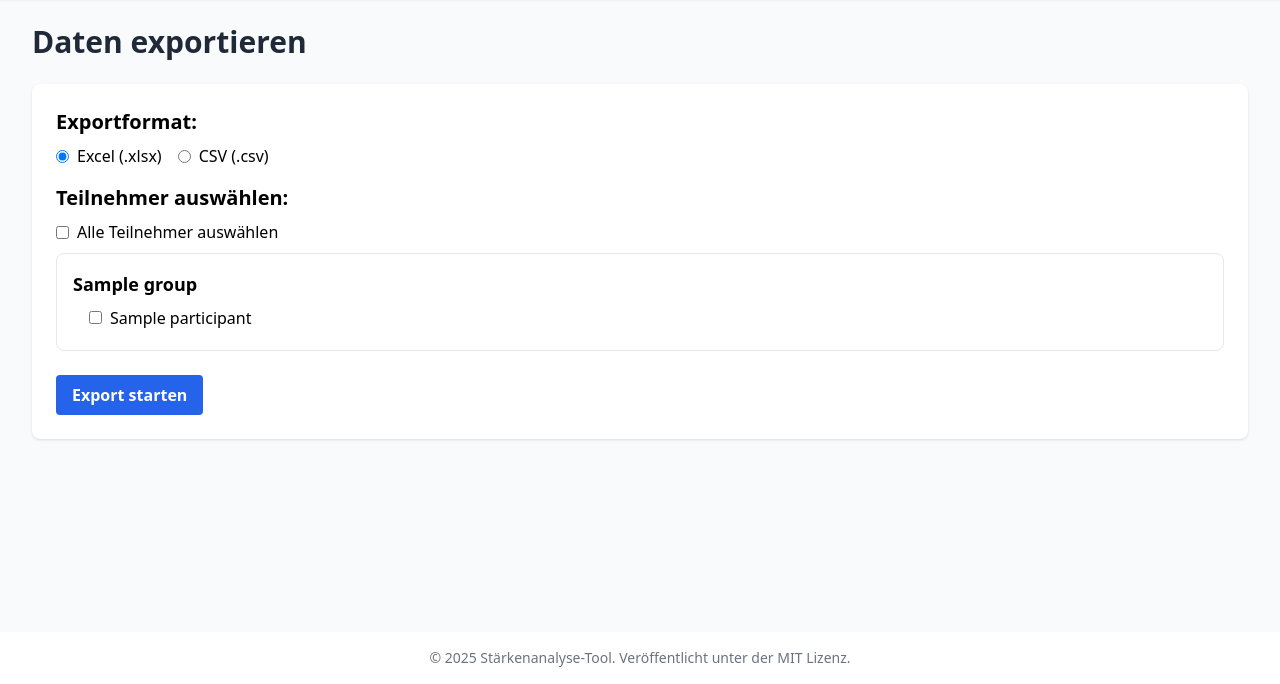
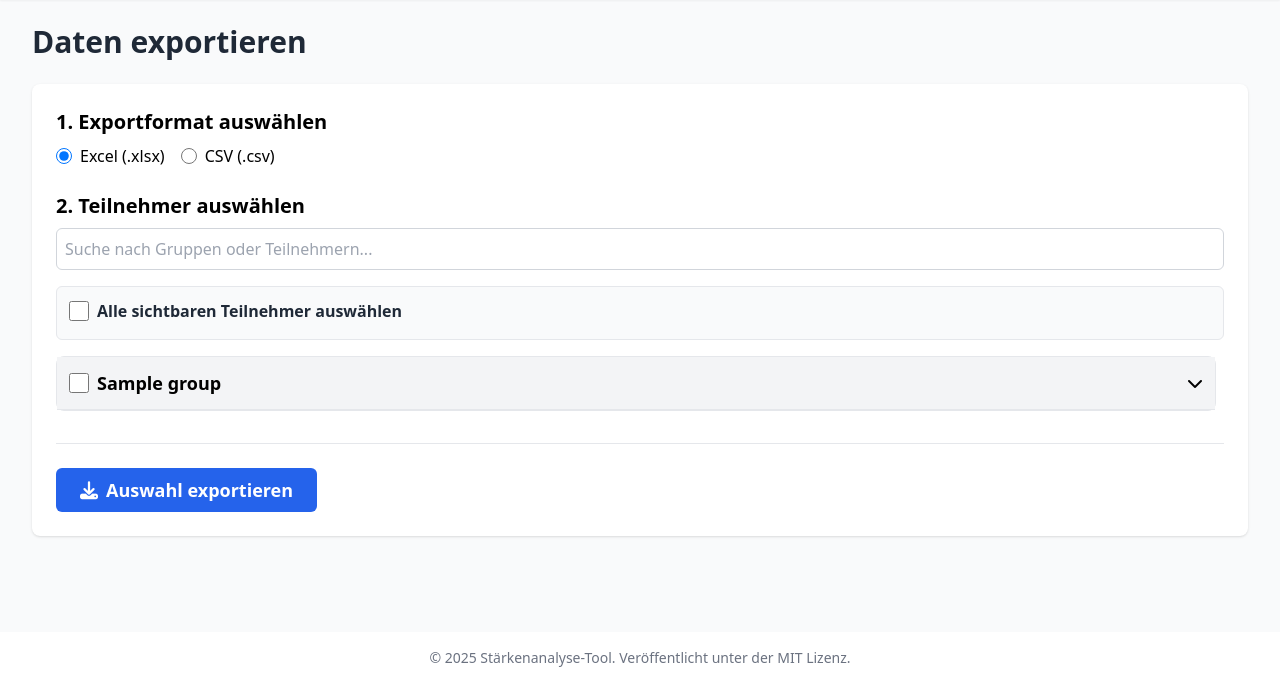
Before and after one commit to kreusch-vartmann/staerkenanalyse-app, a Flask app: template templates/export_selection.html in a window 1280 px wide. Shown: the part 116-800 px from the top of the page. Run offline with Flask 3, Linux system fonts and the light colour scheme; the template is opened without the code that fills it: most values are stand-ins (such as "Sample title", 1, 10 or a date in 2020); some libraries are stand-ins or nearby versions.

Commit message:
shows participants name in report cockpit, improved export

```diff
--- a/templates/export_selection.html
+++ b/templates/export_selection.html
@@ -7,70 +7,185 @@
 
 <div class="bg-white rounded-lg shadow p-6 mb-6">
     <form action="{{ url_for('data_io.export_data') }}" method="post" id="exportForm">
-        <div class="mb-4">
-            <h3 class="text-xl font-semibold mb-2">Exportformat:</h3>
+
+        <div class="mb-6">
+            <h3 class="text-xl font-semibold mb-2">1. Exportformat auswählen</h3>
             <div class="flex space-x-4">
                 <label class="inline-flex items-center">
-                    <input type="radio" name="format" value="xlsx" checked class="form-radio text-blue-600">
+                    <input type="radio" name="format" value="xlsx" checked class="form-radio text-blue-600 h-4 w-4">
                     <span class="ml-2">Excel (.xlsx)</span>
                 </label>
                 <label class="inline-flex items-center">
-                    <input type="radio" name="format" value="csv" class="form-radio text-blue-600">
+                    <input type="radio" name="format" value="csv" class="form-radio text-blue-600 h-4 w-4">
                     <span class="ml-2">CSV (.csv)</span>
                 </label>
             </div>
         </div>
 
+        <div>
+            <h3 class="text-xl font-semibold mb-2">2. Teilnehmer auswählen</h3>
+
             <div class="mb-4">
-            <h3 class="text-xl font-semibold mb-2">Teilnehmer auswählen:</h3>
-            <div class="mb-2">
-                <label class="inline-flex items-center">
-                    <input type="checkbox" id="selectAll" class="form-checkbox text-blue-600">
-                    <span class="ml-2 font-medium">Alle Teilnehmer auswählen</span>
-                </label>
-                <input type="hidden" name="select_all_data" id="selectAllData" value="false">
+                <input type="text" id="search-input" placeholder="Suche nach Gruppen oder Teilnehmern..." class="w-full p-2 border border-gray-300 rounded-md">
             </div>
 
-            <div id="groupsContainer" class="space-y-4">
-                {% if groups_with_participants %}
-                    {% for group in groups_with_participants %}
-                        <div class="border rounded-lg p-4">
-                            <h4 class="font-semibold text-lg mb-2">{{ group.name }}</h4>
-                            <div class="ml-4">
-                                {% if group.participants %}
-                                    {% for participant in group.participants %}
-                                        <div class="mb-1">
+            <div class="mb-4 p-3 rounded-md bg-gray-50 border">
                 <label class="inline-flex items-center">
-                                                <input type="checkbox" name="participant_ids" value="{{ participant.id }}" class="form-checkbox text-blue-600 participant-checkbox">
-                                                <span class="ml-2">{{ participant.name }}</span>
+                    <input type="checkbox" id="select-all" class="form-checkbox h-5 w-5 text-blue-600 rounded">
+                    <span class="ml-2 font-bold text-gray-800">Alle sichtbaren Teilnehmer auswählen</span>
                 </label>
             </div>
+
+            <div id="groups-container" class="space-y-4 max-h-[60vh] overflow-y-auto pr-2">
+                {% for group in groups_with_participants %}
+                <div class="group-item border rounded-lg" data-group-name="{{ group.name | lower }}">
+                    <div class="group-header bg-gray-100 p-3 border-b cursor-pointer flex justify-between items-center">
+                        <label class="inline-flex items-center cursor-pointer">
+                            <input type="checkbox" class="form-checkbox h-5 w-5 text-blue-600 rounded group-checkbox" data-group-id="{{ group.id }}">
+                            <h4 class="ml-2 font-semibold text-lg">{{ group.name }}</h4>
+                        </label>
+                        <i class="fas fa-chevron-down transition-transform"></i>
+                    </div>
+                    <div class="participants-list hidden p-4 ml-4">
+                        {% for p in group.participants %}
+                        <div class="participant-item mb-1" data-participant-name="{{ p.name | lower }}">
+                            <label class="inline-flex items-center">
+                                <input type="checkbox" name="participant_ids" value="{{ p.id }}" class="form-checkbox text-blue-600 participant-checkbox" data-group-id="{{ group.id }}">
+                                <span class="ml-2">{{ p.name }}</span>
+                            </label>
+                        </div>
+                        {% else %}
+                        <p class="text-sm text-gray-500 italic">Keine Teilnehmer in dieser Gruppe.</p>
                         {% endfor %}
-                                {% else %}
-                                    <p class="text-gray-500 italic">Keine Teilnehmer in dieser Gruppe.</p>
-                                {% endif %}
                     </div>
                 </div>
+                {% else %}
+                <p class="text-gray-500">Keine Gruppen gefunden.</p>
                 {% endfor %}
-                {% else %}
-                    <p class="text-gray-500">Keine Gruppen gefunden. Bitte erstellen Sie zuerst Gruppen und Teilnehmer.</p>
-                {% endif %}
             </div>
         </div>
 
-        <div class="mt-6">
-            <button type="submit" class="bg-blue-600 hover:bg-blue-700 text-white font-semibold py-2 px-4 rounded">
-                Export starten
+        <div class="mt-8 border-t pt-6">
+            <button type="submit" class="w-full md:w-auto py-2 px-6 rounded-md text-white bg-blue-600 hover:bg-blue-700 font-semibold text-lg">
+                <i class="fas fa-download me-2"></i>Auswahl exportieren
             </button>
         </div>
     </form>
 </div>
 
 <script>
-    document.getElementById('selectAll').addEventListener('change', function() {
-        const checkboxes = document.querySelectorAll('.participant-checkbox');
-        checkboxes.forEach(checkbox => checkbox.checked = this.checked);
-        document.getElementById('selectAllData').value = this.checked ? 'true' : 'false';
+document.addEventListener('DOMContentLoaded', function() {
+    const searchInput = document.getElementById('search-input');
+    const selectAllCheckbox = document.getElementById('select-all');
+    const groupHeaders = document.querySelectorAll('.group-header');
+
+    // KORRIGIERTE FUNKTION: Steuert das Anzeigen/Verbergen der Teilnehmerlisten
+    function toggleGroup(header, forceState) { // forceState kann sein: true (öffnen), false (schließen), undefined (umschalten)
+        const list = header.nextElementSibling;
+        const icon = header.querySelector('i');
+        const isHidden = list.classList.contains('hidden');
+
+        let shouldBeOpen;
+        if (typeof forceState !== 'undefined') {
+            shouldBeOpen = forceState;
+        } else {
+            shouldBeOpen = isHidden;
+        }
+
+        if (shouldBeOpen) {
+            list.classList.remove('hidden');
+            icon.classList.add('rotate-180');
+        } else {
+            list.classList.add('hidden');
+            icon.classList.remove('rotate-180');
+        }
+    }
+
+    // Funktion zum Filtern und Erweitern basierend auf der Suche
+    function filterAndExpand() {
+        const query = searchInput.value.toLowerCase().trim();
+
+        if (query === '') {
+            document.querySelectorAll('.group-item').forEach(group => {
+                group.style.display = '';
+                toggleGroup(group.querySelector('.group-header'), false); // Alle schließen
+                group.querySelectorAll('.participant-item').forEach(p => p.style.display = '');
+            });
+            return;
+        }
+
+        document.querySelectorAll('.group-item').forEach(group => {
+            const groupName = group.dataset.groupName;
+            let groupHasVisibleParticipant = false;
+
+            group.querySelectorAll('.participant-item').forEach(participant => {
+                const participantName = participant.dataset.participantName;
+                const isMatch = participantName.includes(query) || groupName.includes(query);
+
+                participant.style.display = isMatch ? '' : 'none';
+                if (isMatch) {
+                    groupHasVisibleParticipant = true;
+                }
+            });
+
+            group.style.display = groupHasVisibleParticipant ? '' : 'none';
+            toggleGroup(group.querySelector('.group-header'), groupHasVisibleParticipant); // Gruppe öffnen, wenn Treffer
+        });
+    }
+
+    // --- Event Listeners ---
+    searchInput.addEventListener('keyup', filterAndExpand);
+
+    groupHeaders.forEach(header => {
+        header.addEventListener('click', (e) => {
+            // Verhindern, dass der Klick auf die Checkbox oder das Label die Gruppe umschaltet.
+            // Nur der Klick auf den Header-Bereich selbst soll dies tun.
+            if (e.target.closest('label')) {
+                return;
+            }
+            toggleGroup(header);
+        });
+    });
+
+    // "Alle auswählen" Event
+    selectAllCheckbox.addEventListener('change', function() {
+        document.querySelectorAll('.participant-checkbox').forEach(cb => {
+            const participantItem = cb.closest('.participant-item');
+            const groupItem = cb.closest('.group-item');
+            if (participantItem && participantItem.style.display !== 'none' && groupItem.style.display !== 'none') {
+                cb.checked = this.checked;
+            }
+        });
+        document.querySelectorAll('.group-checkbox').forEach(gc => {
+             if(gc.closest('.group-item').style.display !== 'none') {
+                gc.checked = this.checked;
+             }
+        });
+    });
+
+    // Gruppen-Checkbox Event
+    document.querySelectorAll('.group-checkbox').forEach(groupCb => {
+        groupCb.addEventListener('change', function() {
+            const groupId = this.dataset.groupId;
+            document.querySelectorAll(`.participant-checkbox[data-group-id="${groupId}"]`).forEach(participantCb => {
+                participantCb.checked = this.checked;
+            });
+        });
+    });
+
+    // Teilnehmer-Checkbox Event
+    document.querySelectorAll('.participant-checkbox').forEach(participantCb => {
+        participantCb.addEventListener('change', function() {
+            if (!this.checked) {
+                const groupId = this.dataset.groupId;
+                const groupCheckbox = document.querySelector(`.group-checkbox[data-group-id="${groupId}"]`);
+                if (groupCheckbox) groupCheckbox.checked = false;
+            }
+        });
+    });
 });
 </script>
+<style>
+    .rotate-180 { transform: rotate(180deg); }
+</style>
 {% endblock %}
--- a/templates/info.html
+++ b/templates/info.html
@@ -24,7 +24,7 @@
                     <h3 class="font-semibold text-gray-800">Kernfunktionen</h3>
                     <ul>
                         <li><strong>Effiziente Verwaltung:</strong> Legen Sie Gruppen und Teilnehmer mit wenigen Klicks an und behalten Sie stets den Überblick.</li>
-                        <li><strong>KI-gestützte Analyse:</strong> Nutzen Sie die Kraft modernster Sprachmodelle, um qualitative Beobachtungen in strukturierte, aussagekräftige Berichte zu verwandeln. Für die Nutzung der KI-Funktionalität werden API-Schlüssel benötigt. Derzeit ist die KI-Analyse für Mistral AI (funktioniert) und Google Gemini (vorbereitet) implementiert.</li>
+                        <li><strong>KI-gestützte Analyse:</strong> Nutzen Sie die Kraft modernster Sprachmodelle, um qualitative Beobachtungen in strukturierte, aussagekräftige Berichte zu verwandeln. Für die Nutzung der KI-Funktionalität werden API-Schlüssel benötigt. Derzeit ist die KI-Analyse für Mistral AI (funktioniert) und Google Gemini (funktioniert mit freiem API-Schlüssel von google ai studio) implementiert.</li>
                         <li><strong>Flexible Anpassung:</strong> Passen Sie die Analyse-Prompts an Ihre spezifischen Bedürfnisse an und laden Sie zusätzliche Dokumente hoch, um der KI mehr Kontext zu geben.</li>
                         <li><strong>Professionelle Berichte:</strong> Erstellen, bearbeiten und exportieren Sie standardisierte PDF-Berichte mit ansprechenden Visualisierungen – bereit für die Präsentation oder das Feedback-Gespräch.</li>
                         <li><strong>Lokale Datensicherheit:</strong> Alle Ihre Daten werden sicher in einer lokalen SQLite-Datenbank gespeichert. Es werden keine sensiblen Informationen an externe Server gesendet, außer zur direkten Analyse durch die KI.</li>
```
Also changed, not shown: templates/staerkenanalyse_bericht_vorlage3.html (+7 -2 lines). Lines whose indentation alone changed are shown as unchanged.
